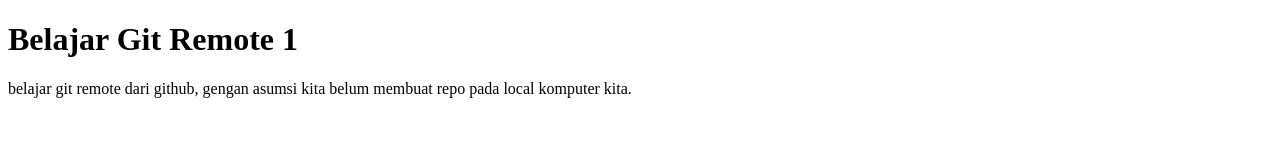
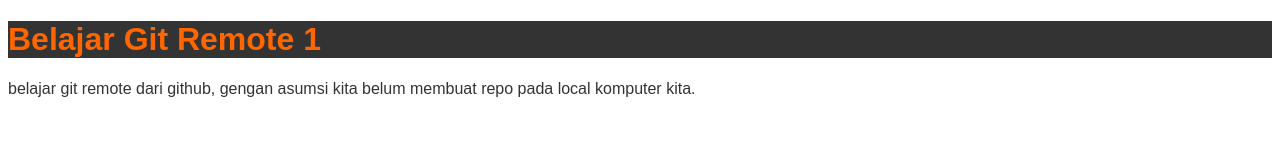
Before and after one commit to ZnovandaP/belajar-git-remote-1, a plain HTML site: page index.html in a window 1280 px wide. Drawn offline with Linux system fonts and the light colour scheme.

Commit message:
menambahakan file css style.css dan sekaligus menghubungkan file html kepada file css, on branch main

```diff
--- a/index.html
+++ b/index.html
@@ -5,9 +5,10 @@
     <meta http-equiv="X-UA-Compatible" content="IE=edge" />
     <meta name="viewport" content="width=device-width, initial-scale=1.0" />
     <title>Belajar Git Remote-1</title>
+    <link rel="stylesheet" href="style.css" />
   </head>
   <body>
-    <h1>Belajar Git Remote 1</h1>
+    <h1 class="judul">Belajar Git Remote 1</h1>
     <p>
       belajar git remote dari github, gengan asumsi kita belum membuat repo pada
       local komputer kita.
--- /dev/null
+++ b/style.css
@@ -0,0 +1,13 @@
+body {
+  font-family: Arial, Helvetica, sans-serif;
+  box-sizing: border-box;
+}
+
+.judul {
+  background-color: #333;
+  color: #ff6600;
+}
+
+p {
+  color: #333;
+}
```
